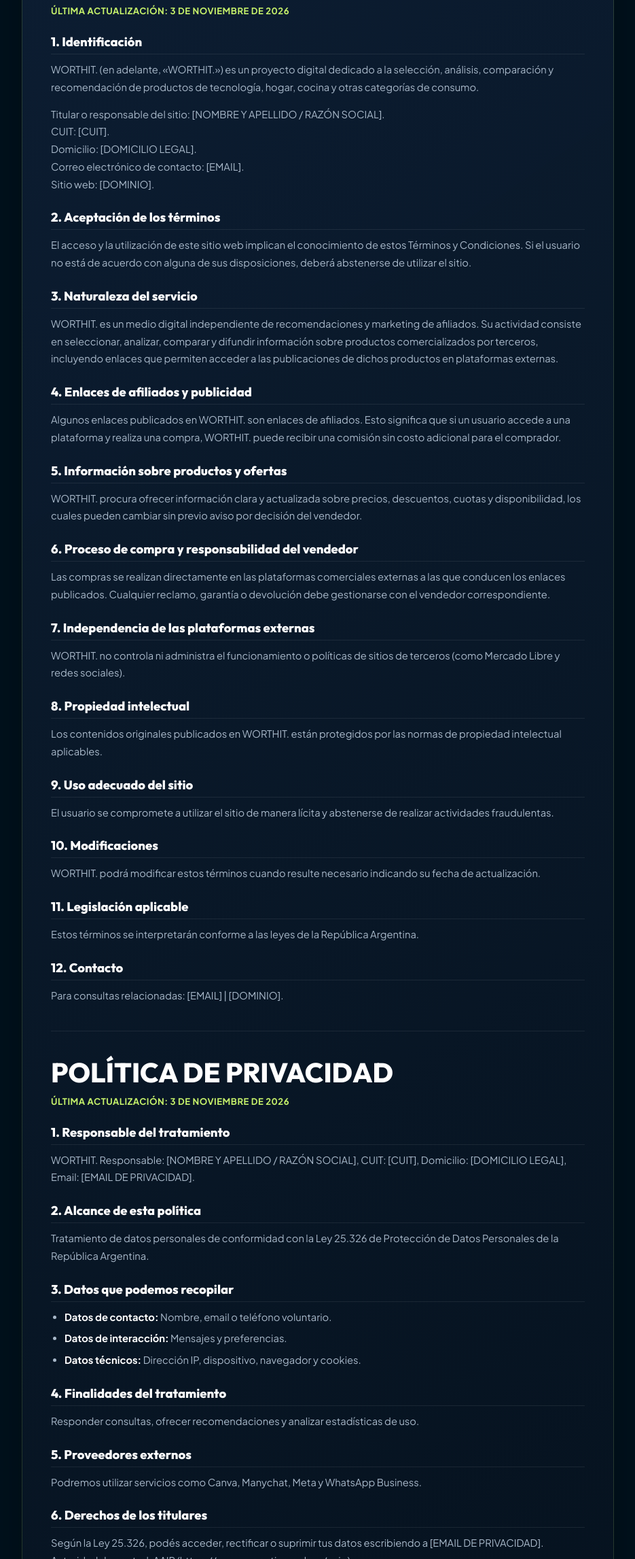
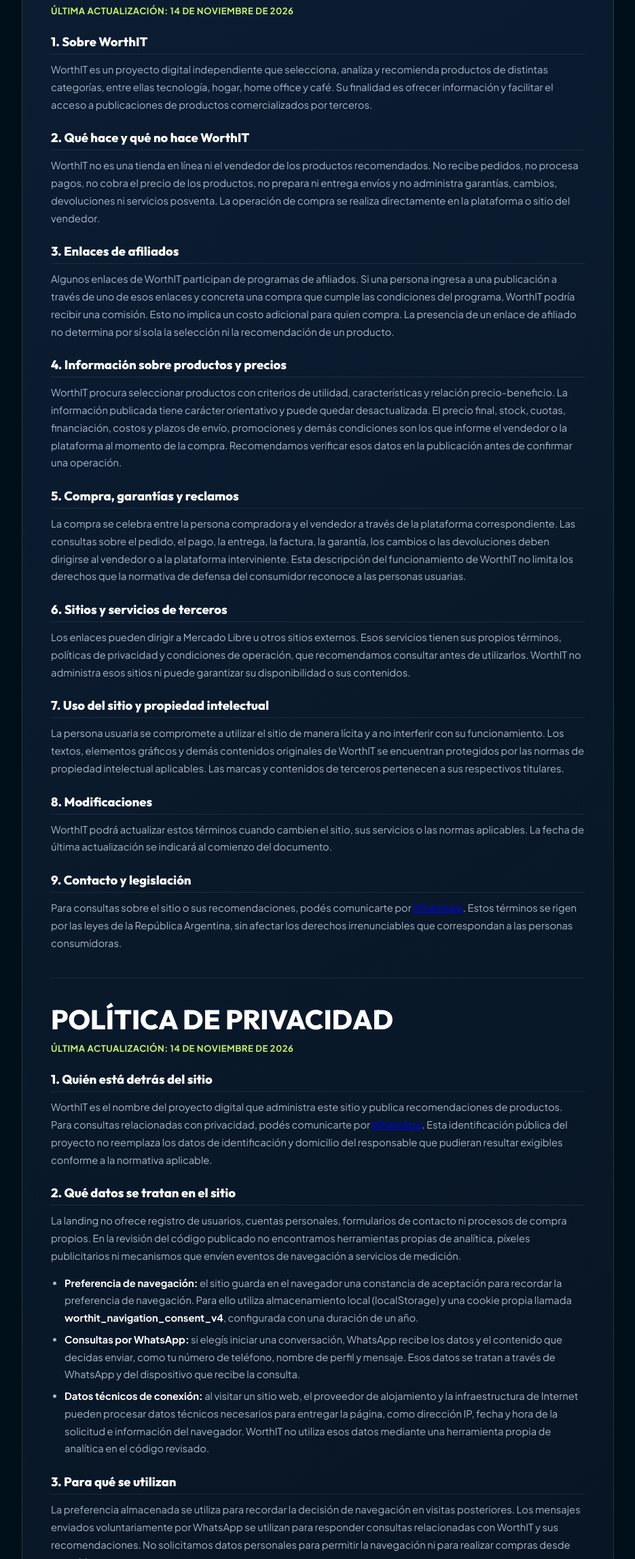
Before and after one commit to worthit-recomendaciones/landing, a plain HTML site: page legal.html in a window 1280 px wide. Shown: the part 507-2800 px from the top of the page at 68% size, without its empty margins (172-1107 px from the left). Drawn offline with Linux system fonts and the light colour scheme.

Commit message:
Actualizar textos legales de WorthIT

```diff
--- a/legal.html
+++ b/legal.html
@@ -50,93 +50,69 @@
         </nav>
 
         <article class="legal-tab-pane" id="terms">
-          <h1 class="legal-doc-title">T&Eacute;RMINOS Y CONDICIONES DE USO</h1>
-          <span class="legal-doc-date">&Uacute;ltima actualizaci&oacute;n: 3 de noviembre de 2026</span>
-
-          <h2>1. Identificaci&oacute;n</h2>
-          <p>WORTHIT. (en adelante, &laquo;WORTHIT.&raquo;) es un proyecto digital dedicado a la selecci&oacute;n, an&aacute;lisis, comparaci&oacute;n y recomendaci&oacute;n de productos de tecnolog&iacute;a, hogar, cocina y otras categor&iacute;as de consumo.</p>
-          <p>Titular o responsable del sitio: [NOMBRE Y APELLIDO / RAZ&Oacute;N SOCIAL].<br>
-          CUIT: [CUIT].<br>
-          Domicilio: [DOMICILIO LEGAL].<br>
-          Correo electr&oacute;nico de contacto: [EMAIL].<br>
-          Sitio web: [DOMINIO].</p>
-
-          <h2>2. Aceptaci&oacute;n de los t&eacute;rminos</h2>
-          <p>El acceso y la utilizaci&oacute;n de este sitio web implican el conocimiento de estos T&eacute;rminos y Condiciones. Si el usuario no est&aacute; de acuerdo con alguna de sus disposiciones, deber&aacute; abstenerse de utilizar el sitio.</p>
-
-          <h2>3. Naturaleza del servicio</h2>
-          <p>WORTHIT. es un medio digital independiente de recomendaciones y marketing de afiliados. Su actividad consiste en seleccionar, analizar, comparar y difundir informaci&oacute;n sobre productos comercializados por terceros, incluyendo enlaces que permiten acceder a las publicaciones de dichos productos en plataformas externas.</p>
-
-          <h2>4. Enlaces de afiliados y publicidad</h2>
-          <p>Algunos enlaces publicados en WORTHIT. son enlaces de afiliados. Esto significa que si un usuario accede a una plataforma y realiza una compra, WORTHIT. puede recibir una comisi&oacute;n sin costo adicional para el comprador.</p>
-
-          <h2>5. Informaci&oacute;n sobre productos y ofertas</h2>
-          <p>WORTHIT. procura ofrecer informaci&oacute;n clara y actualizada sobre precios, descuentos, cuotas y disponibilidad, los cuales pueden cambiar sin previo aviso por decisi&oacute;n del vendedor.</p>
-
-          <h2>6. Proceso de compra y responsabilidad del vendedor</h2>
-          <p>Las compras se realizan directamente en las plataformas comerciales externas a las que conducen los enlaces publicados. Cualquier reclamo, garant&iacute;a o devoluci&oacute;n debe gestionarse con el vendedor correspondiente.</p>
-
-          <h2>7. Independencia de las plataformas externas</h2>
-          <p>WORTHIT. no controla ni administra el funcionamiento o pol&iacute;ticas de sitios de terceros (como Mercado Libre y redes sociales).</p>
-
-          <h2>8. Propiedad intelectual</h2>
-          <p>Los contenidos originales publicados en WORTHIT. est&aacute;n protegidos por las normas de propiedad intelectual aplicables.</p>
-
-          <h2>9. Uso adecuado del sitio</h2>
-          <p>El usuario se compromete a utilizar el sitio de manera l&iacute;cita y abstenerse de realizar actividades fraudulentas.</p>
-
-          <h2>10. Modificaciones</h2>
-          <p>WORTHIT. podr&aacute; modificar estos t&eacute;rminos cuando resulte necesario indicando su fecha de actualizaci&oacute;n.</p>
-
-          <h2>11. Legislaci&oacute;n aplicable</h2>
-          <p>Estos t&eacute;rminos se interpretar&aacute;n conforme a las leyes de la Rep&uacute;blica Argentina.</p>
-
-          <h2>12. Contacto</h2>
-          <p>Para consultas relacionadas: [EMAIL] | [DOMINIO].</p>
-        </article>
+<h1 class="legal-doc-title">TÉRMINOS Y CONDICIONES DE USO</h1>
+<span class="legal-doc-date">Última actualización: 14 de noviembre de 2026</span>
+<h2>1. Sobre WorthIT</h2>
+<p>WorthIT es un proyecto digital independiente que selecciona, analiza y recomienda productos de distintas categorías, entre ellas tecnología, hogar, home office y café. Su finalidad es ofrecer información y facilitar el acceso a publicaciones de productos comercializados por terceros.</p>
+<h2>2. Qué hace y qué no hace WorthIT</h2>
+<p>WorthIT no es una tienda en línea ni el vendedor de los productos recomendados. No recibe pedidos, no procesa pagos, no cobra el precio de los productos, no prepara ni entrega envíos y no administra garantías, cambios, devoluciones ni servicios posventa. La operación de compra se realiza directamente en la plataforma o sitio del vendedor.</p>
+<h2>3. Enlaces de afiliados</h2>
+<p>Algunos enlaces de WorthIT participan de programas de afiliados. Si una persona ingresa a una publicación a través de uno de esos enlaces y concreta una compra que cumple las condiciones del programa, WorthIT podría recibir una comisión. Esto no implica un costo adicional para quien compra. La presencia de un enlace de afiliado no determina por sí sola la selección ni la recomendación de un producto.</p>
+<h2>4. Información sobre productos y precios</h2>
+<p>WorthIT procura seleccionar productos con criterios de utilidad, características y relación precio-beneficio. La información publicada tiene carácter orientativo y puede quedar desactualizada. El precio final, stock, cuotas, financiación, costos y plazos de envío, promociones y demás condiciones son los que informe el vendedor o la plataforma al momento de la compra. Recomendamos verificar esos datos en la publicación antes de confirmar una operación.</p>
+<h2>5. Compra, garantías y reclamos</h2>
+<p>La compra se celebra entre la persona compradora y el vendedor a través de la plataforma correspondiente. Las consultas sobre el pedido, el pago, la entrega, la factura, la garantía, los cambios o las devoluciones deben dirigirse al vendedor o a la plataforma interviniente. Esta descripción del funcionamiento de WorthIT no limita los derechos que la normativa de defensa del consumidor reconoce a las personas usuarias.</p>
+<h2>6. Sitios y servicios de terceros</h2>
+<p>Los enlaces pueden dirigir a Mercado Libre u otros sitios externos. Esos servicios tienen sus propios términos, políticas de privacidad y condiciones de operación, que recomendamos consultar antes de utilizarlos. WorthIT no administra esos sitios ni puede garantizar su disponibilidad o sus contenidos.</p>
+<h2>7. Uso del sitio y propiedad intelectual</h2>
+<p>La persona usuaria se compromete a utilizar el sitio de manera lícita y a no interferir con su funcionamiento. Los textos, elementos gráficos y demás contenidos originales de WorthIT se encuentran protegidos por las normas de propiedad intelectual aplicables. Las marcas y contenidos de terceros pertenecen a sus respectivos titulares.</p>
+<h2>8. Modificaciones</h2>
+<p>WorthIT podrá actualizar estos términos cuando cambien el sitio, sus servicios o las normas aplicables. La fecha de última actualización se indicará al comienzo del documento.</p>
+<h2>9. Contacto y legislación</h2>
+<p>Para consultas sobre el sitio o sus recomendaciones, podés comunicarte por <a href="https://wa.me/5492234565003" target="_blank" rel="noopener noreferrer">WhatsApp</a>. Estos términos se rigen por las leyes de la República Argentina, sin afectar los derechos irrenunciables que correspondan a las personas consumidoras.</p>
+</article>
 
         <article class="legal-tab-pane" id="privacy">
-          <h1 class="legal-doc-title">POL&Iacute;TICA DE PRIVACIDAD</h1>
-          <span class="legal-doc-date">&Uacute;ltima actualizaci&oacute;n: 3 de noviembre de 2026</span>
-
-          <h2>1. Responsable del tratamiento</h2>
-          <p>WORTHIT. Responsable: [NOMBRE Y APELLIDO / RAZ&Oacute;N SOCIAL], CUIT: [CUIT], Domicilio: [DOMICILIO LEGAL], Email: [EMAIL DE PRIVACIDAD].</p>
-
-          <h2>2. Alcance de esta pol&iacute;tica</h2>
-          <p>Tratamiento de datos personales de conformidad con la Ley 25.326 de Protecci&oacute;n de Datos Personales de la Rep&uacute;blica Argentina.</p>
-
-          <h2>3. Datos que podemos recopilar</h2>
-          <ul>
-            <li><strong>Datos de contacto:</strong> Nombre, email o tel&eacute;fono voluntario.</li>
-            <li><strong>Datos de interacci&oacute;n:</strong> Mensajes y preferencias.</li>
-            <li><strong>Datos t&eacute;cnicos:</strong> Direcci&oacute;n IP, dispositivo, navegador y cookies.</li>
-          </ul>
-
-          <h2>4. Finalidades del tratamiento</h2>
-          <p>Responder consultas, ofrecer recomendaciones y analizar estad&iacute;sticas de uso.</p>
-
-          <h2>5. Proveedores externos</h2>
-          <p>Podremos utilizar servicios como Canva, Manychat, Meta y WhatsApp Business.</p>
-
-          <h2>6. Derechos de los titulares</h2>
-          <p>Seg&uacute;n la Ley 25.326, pod&eacute;s acceder, rectificar o suprimir tus datos escribiendo a [EMAIL DE PRIVACIDAD]. Autoridad de control: AAIP (https://www.argentina.gob.ar/aaip).</p>
-        </article>
+<h1 class="legal-doc-title">POLÍTICA DE PRIVACIDAD</h1>
+<span class="legal-doc-date">Última actualización: 14 de noviembre de 2026</span>
+<h2>1. Quién está detrás del sitio</h2>
+<p>WorthIT es el nombre del proyecto digital que administra este sitio y publica recomendaciones de productos. Para consultas relacionadas con privacidad, podés comunicarte por <a href="https://wa.me/5492234565003" target="_blank" rel="noopener noreferrer">WhatsApp</a>. Esta identificación pública del proyecto no reemplaza los datos de identificación y domicilio del responsable que pudieran resultar exigibles conforme a la normativa aplicable.</p>
+<h2>2. Qué datos se tratan en el sitio</h2>
+<p>La landing no ofrece registro de usuarios, cuentas personales, formularios de contacto ni procesos de compra propios. En la revisión del código publicado no encontramos herramientas propias de analítica, píxeles publicitarios ni mecanismos que envíen eventos de navegación a servicios de medición.</p>
+<ul>
+<li><strong>Preferencia de navegación:</strong> el sitio guarda en el navegador una constancia de aceptación para recordar la preferencia de navegación. Para ello utiliza almacenamiento local (localStorage) y una cookie propia llamada <strong>worthit_navigation_consent_v4</strong>, configurada con una duración de un año.</li>
+<li><strong>Consultas por WhatsApp:</strong> si elegís iniciar una conversación, WhatsApp recibe los datos y el contenido que decidas enviar, como tu número de teléfono, nombre de perfil y mensaje. Esos datos se tratan a través de WhatsApp y del dispositivo que recibe la consulta.</li>
+<li><strong>Datos técnicos de conexión:</strong> al visitar un sitio web, el proveedor de alojamiento y la infraestructura de Internet pueden procesar datos técnicos necesarios para entregar la página, como dirección IP, fecha y hora de la solicitud e información del navegador. WorthIT no utiliza esos datos mediante una herramienta propia de analítica en el código revisado.</li>
+</ul>
+<h2>3. Para qué se utilizan</h2>
+<p>La preferencia almacenada se utiliza para recordar la decisión de navegación en visitas posteriores. Los mensajes enviados voluntariamente por WhatsApp se utilizan para responder consultas relacionadas con WorthIT y sus recomendaciones. No solicitamos datos personales para permitir la navegación ni para realizar compras desde este sitio.</p>
+<h2>4. Servicios de terceros</h2>
+<p>El sitio carga tipografías desde Google Fonts (fonts.googleapis.com y fonts.gstatic.com). Al solicitar esos recursos, el proveedor puede recibir datos técnicos de la conexión, como la dirección IP y la información necesaria para atender la solicitud. Cuando seguís un enlace, también pasás a interactuar con el sitio externo correspondiente, por ejemplo Mercado Libre o WhatsApp, que trata los datos conforme a sus propias políticas.</p>
+<p>En el código de la landing revisado para esta actualización no encontramos integraciones activas de analítica, medición de audiencia ni seguimiento publicitario. Esta constatación se limita al código inspeccionado y no equivale a una auditoría de tráfico de red, de registros del proveedor de alojamiento ni de servicios externos.</p>
+<h2>5. Conservación y seguridad</h2>
+<p>La preferencia de navegación permanece en el navegador hasta que venza la cookie o la elimines desde la configuración del navegador. Los mensajes de WhatsApp se conservan según el funcionamiento y las políticas de WhatsApp y del dispositivo desde el que se atienden. WorthIT aplica medidas razonables de seguridad en el sitio, aunque ningún medio de transmisión o almacenamiento puede garantizar seguridad absoluta.</p>
+<h2>6. Tus derechos</h2>
+<p>La Ley 25.326 reconoce, en los términos y condiciones que establece, derechos de acceso, rectificación y supresión de datos personales. Para realizar una consulta relacionada con WorthIT podés escribir por <a href="https://wa.me/5492234565003" target="_blank" rel="noopener noreferrer">WhatsApp</a>. También podés acudir a la Agencia de Acceso a la Información Pública (AAIP), autoridad de control en materia de protección de datos personales: <a href="https://www.argentina.gob.ar/aaip" target="_blank" rel="noopener noreferrer">argentina.gob.ar/aaip</a>.</p>
+<h2>7. Actualizaciones</h2>
+<p>Esta política podrá actualizarse si cambia el funcionamiento del sitio o la normativa aplicable. La fecha indicada al comienzo identifica su última actualización.</p>
+</article>
 
         <article class="legal-tab-pane" id="cookies">
-          <h1 class="legal-doc-title">POL&Iacute;TICA DE COOKIES</h1>
-          <span class="legal-doc-date">&Uacute;ltima actualizaci&oacute;n: 3 de noviembre de 2026</span>
+<h1 class="legal-doc-title">POLÍTICA DE COOKIES Y ALMACENAMIENTO LOCAL</h1>
+<span class="legal-doc-date">Última actualización: 14 de noviembre de 2026</span>
+<h2>1. Qué son las cookies y el almacenamiento local</h2>
+<p>Las cookies son pequeños archivos que un sitio puede guardar en el navegador. El almacenamiento local (localStorage) permite conservar información en el dispositivo para utilizarla en visitas posteriores. No son exactamente lo mismo, aunque ambos mecanismos pueden recordar preferencias.</p>
+<h2>2. Qué utiliza WorthIT</h2>
+<p>En el código revisado, WorthIT utiliza una cookie propia llamada <strong>worthit_navigation_consent_v4</strong> y una entrada de almacenamiento local con el mismo nombre para recordar la preferencia de navegación. La cookie tiene una duración configurada de un año y utiliza los atributos Path=/, SameSite=Lax y Secure.</p>
+<h2>3. Analítica y publicidad</h2>
+<p>En el código de la landing revisado para esta actualización no encontramos cookies propias de analítica o publicidad ni integraciones activas de seguimiento publicitario. Los enlaces de afiliados pueden permitir atribuir una compra al enlace de origen una vez que ingresás a la plataforma externa; el tratamiento que realice esa plataforma se rige por sus propias políticas. Esta revisión de código no sustituye una comprobación de tráfico de red en el navegador.</p>
+<h2>4. Servicios externos</h2>
+<p>La carga de tipografías de Google Fonts y el acceso a Mercado Libre o WhatsApp pueden implicar el uso de tecnologías y el tratamiento de datos por parte de esos proveedores, conforme a sus propias políticas y configuraciones.</p>
+<h2>5. Cómo administrar tus preferencias</h2>
+<p>Podés eliminar o bloquear cookies y administrar el almacenamiento del sitio desde la configuración de tu navegador. Si eliminás la preferencia guardada, el sitio podría volver a mostrar el aviso de navegación. Bloquear ciertos recursos externos puede afectar su visualización o funcionamiento.</p>
+</article>
 
-          <h2>1. &iquest;Qu&eacute; son las cookies?</h2>
-          <p>Peque&ntilde;os archivos de informaci&oacute;n almacenados en el dispositivo del usuario para recordar preferencias y analizar la navegaci&oacute;n.</p>
-
-          <h2>2. Tipos de cookies</h2>
-          <p>T&eacute;cnicas, de preferencias, anal&iacute;ticas y publicitarias o de afiliados.</p>
-
-          <h2>3. Administraci&oacute;n</h2>
-          <p>Pod&eacute;s configurar tu navegador para bloquearlas o eliminarlas en cualquier momento.</p>
-        </article>
-
-        <p class="legal-note">Los datos identificatorios entre corchetes son campos pendientes de completar antes de considerar definitivas estas políticas.</p>
+        <p class="legal-note">WorthIT no interviene en las operaciones realizadas en plataformas externas. La información de esta página describe el funcionamiento del sitio según el código revisado a la fecha indicada.</p>
       </main>
     </div>
   </div>
```
